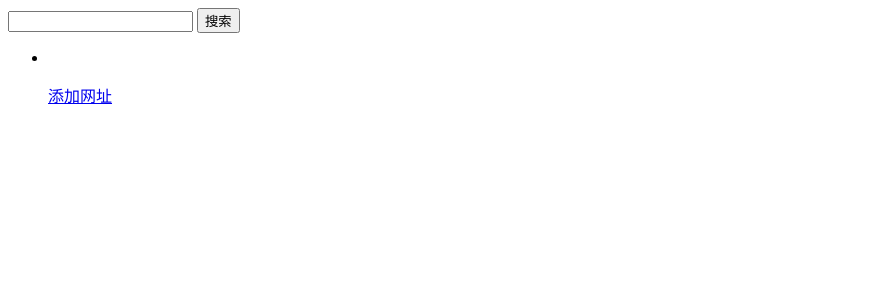
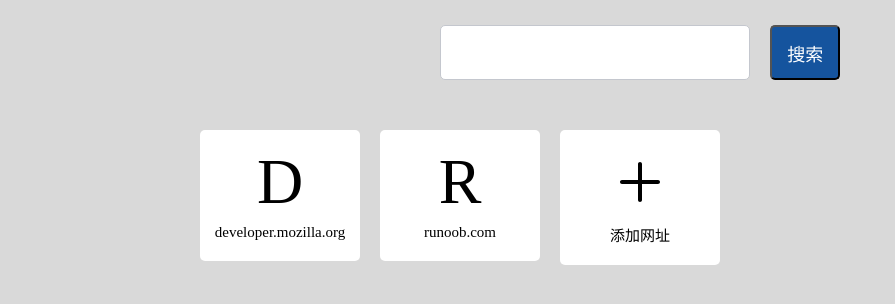
Before and after one commit to deib0/-, a plain HTML site: page dist/index.html in a window 1280 px wide. Shown: the whole page, without its empty margins (0-895 px from the left). Drawn offline with nearby package versions, Linux system fonts and the light colour scheme; the site is published under a folder, as on GitHub Pages, so addresses that start at the root find nothing.

Commit message:
修改了dist路径

```diff
--- a/dist/index.html
+++ b/dist/index.html
@@ -6,15 +6,15 @@
     <meta http-equiv="X-UA-Compatible" content="IE=edge">
     <meta name="viewport" content="width=device-width, initial-scale=1.0, maximum-scale=1.0, user-scalable=yes">
     <title>前端导航</title>
-    <link rel="stylesheet" href="/index.2cdaf7bc.css">
-    <style>.icon {
+    <link rel="stylesheet" href="./index.2cdaf7bc.css">
+    <style>
+        .icon {
             width: 1em;
             height: 1em;
             vertical-align: -.15em;
             fill: currentColor;
             overflow: hidden;
         }
-
     </style>
 </head>
 
@@ -37,9 +37,9 @@
             </li>
         </ul>
     </main>
-    <script src="/index.97bbf34e.js"></script>
+    <script src="./index.97bbf34e.js"></script>
     <script src="https://cdn.bootcdn.net/ajax/libs/jquery/3.4.1/jquery.min.js"></script>
-    <script src="/index.de158e3a.js"></script>
+    <script src="./index.de158e3a.js"></script>
 </body>
 
 </html>
```
Lines whose indentation alone changed are shown as unchanged.
